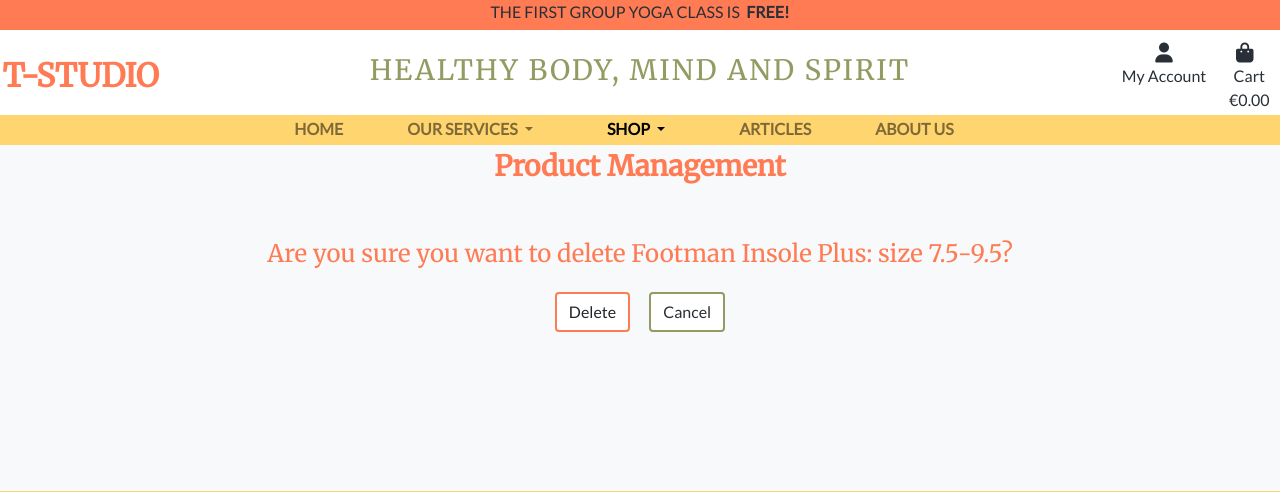
After one commit to OlgaKuvs/T-studio, a Django app: page /products/delete/4 in a window 1280 px wide. The commit adds this page. Shown: the top 492 px of the page. Run offline with Django 3.2, Linux system fonts and the light colour scheme; the visitor is signed in with stand-in values (Sample User, id 1); data comes from the database, SQL or seed files in the repository; some libraries are stand-ins or nearby versions.

Commit message:
feat: add delete_product function for site admin

```diff
--- /dev/null
+++ b/products/templates/products/delete_product.html
@@ -0,0 +1,30 @@
+{% extends "base.html" %}
+{% load static %}
+{% load cart_tools %}
+
+{% block extra_css %}
+    <link rel="stylesheet" href="{% static 'checkout/css/checkout.css' %}">
+{% endblock %}
+
+{% block page_header %}
+    <div class="container header-container text-center">
+        <div class="row">
+            <div class="col-12 mt-2 my-auto">
+                <h3 class="top-products-link">Product Management</h3>
+                <br><br>
+                <h4 class="profile-header mb-3">Are you sure you want to delete {{ product.name }}?</h4>
+            </div>
+        </div>
+    </div>
+{% endblock %}
+
+{% block content %}
+<div class="container text-center mt-2">
+    <div class="row justify-content-center">
+        <div class="col-12 col-md-6">
+            <a href="{% url 'products:delete_product' product.id %}?delete_product=true" class="btn btn-basic">Delete</a>
+            <a href="{% url 'products:product_detail' product.id %}" class="btn btn-grey ml-3">Cancel</a>
+        </div>
+    </div>
+</div>
+{% endblock %}
--- a/products/templates/products/edit_product.html
+++ b/products/templates/products/edit_product.html
@@ -32,7 +32,7 @@
                 {% endfor %}
                 <div class="text-right">
                     <button class="btn btn-basic" type="submit">Update Product</button>
-                    <a class="btn btn-grey ml-3" href="{% url 'products:products' %}">Cancel</a>
+                    <a class="btn btn-grey ml-3" href="{% url 'products:product_detail' product.id %}">Cancel</a>
 
                 </div>
             </form>
--- a/products/templates/products/product_detail.html
+++ b/products/templates/products/product_detail.html
@@ -56,6 +56,12 @@
                     <small class="text-muted mt-1 ">Color: <strong>random</strong></small><br>
                     <small class="text-muted">5 types of needles: <strong>iron, copper, nickel, zinc, silver</strong></small>
                 </p>
+                {% if request.user.is_superuser %}
+                <p>
+                    <a class='btn btn-basic' href="{% url 'products:edit_product' product.id %}"><small>Edit</small></a>
+                    <a class="btn btn-basic text-danger ml-3" href="{% url 'products:delete_product' product.id %}"><small>Delete</small></a>
+                </p>
+                {% endif %}
                 <form class="form" action="{% url 'add_to_cart' product.id %}" method="POST">
                     {% csrf_token %}
                     <div class="form-row">
--- a/products/templates/products/products.html
+++ b/products/templates/products/products.html
@@ -140,6 +140,12 @@
                                     {% else %}
                                     <small class="text-muted">No Rating</small>
                                     {% endif %}
+                                    {% if request.user.is_superuser %}
+                                        <p>
+                                            <a class='btn btn-basic' href="{% url 'products:edit_product' product.id %}"><small>Edit</small></a>
+                                            <a class="btn btn-basic text-danger ml-3" href="{% url 'products:delete_product' product.id %}"><small>Delete</small></a>
+                                        </p>
+                                    {% endif %}
                                 </div>
                             </div>
                         </div>
--- a/products/urls.py
+++ b/products/urls.py
@@ -10,5 +10,6 @@ urlpatterns = [
     path('<int:product_id>/', views.product_detail, name='product_detail'),
     path('add/', views.add_product, name='add_product'),
     path('edit/<int:product_id>', views.edit_product, name='edit_product'),
+    path('delete/<int:product_id>', views.delete_product, name='delete_product'),
     path('review_product/<int:product_id>/<int:order_id>/', ReviewView.as_view(), name='review_product'),
 ]
--- a/products/views.py
+++ b/products/views.py
@@ -6,6 +6,7 @@ from django.urls import reverse_lazy, reverse
 from django.contrib import messages
 from django.contrib.messages.views import SuccessMessageMixin
 from django.db.models import Avg
+from django.http import HttpResponse
 
 from .models import Product, Category, Review
 from checkout.models import Order
@@ -119,7 +120,9 @@ def edit_product(request, product_id):
         form = ProductForm(request.POST, request.FILES, instance=product)
         if form.is_valid():
             form.save()
-            messages.success(request, 'Successfully updated product!')
+            messages.success(request,
+                            'Successfully updated product!',
+                            extra_tags='flag')
             return redirect(reverse('products:product_detail', args=[product.id]))
         else:
             messages.error(request, 'Failed to update product. Please ensure the form is valid.')
@@ -132,8 +135,34 @@ def edit_product(request, product_id):
         'form': form,
         'product': product,
     }
+    return render(request, template, context)
 
-    return render(request, template, context)
+
+def delete_product(request, product_id):
+    """ Delete a product from the store """
+    if not request.user.is_superuser:
+        messages.error(request, 'Sorry, only store owners can do that.')
+        return redirect(reverse('core'))
+    product = get_object_or_404(Product, pk=product_id)
+    delete_product = request.GET.get('delete_product')
+    if product:
+        if delete_product:
+            product.delete()
+            messages.success(request, 'Product deleted!', extra_tags='flag')
+            return redirect('products:products')
+        else:
+            template = 'products/delete_product.html'
+            context = {
+                'product': product,
+                'flag': True,
+            }
+            return render(request, template, context)
+    else:
+        messages.error(request,
+                    'Sorry, product not exists.',
+                    extra_tags='flag')
+        return redirect(reverse('products:products'))
+
 
 
 class ReviewView(SuccessMessageMixin, CreateView):
```
